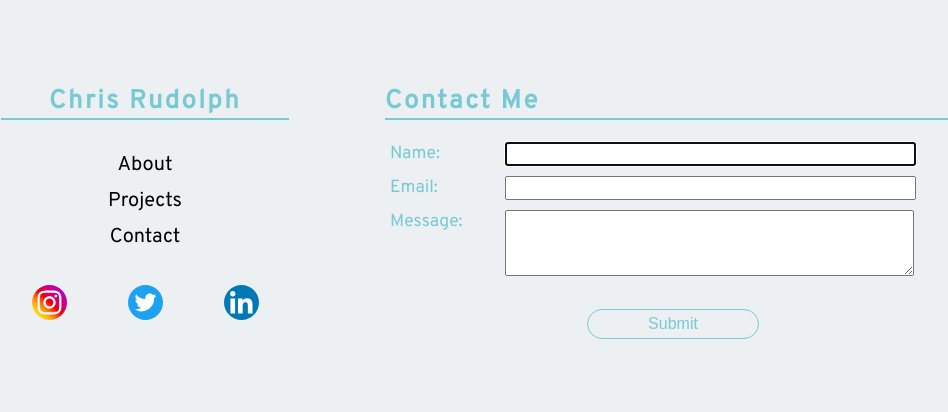
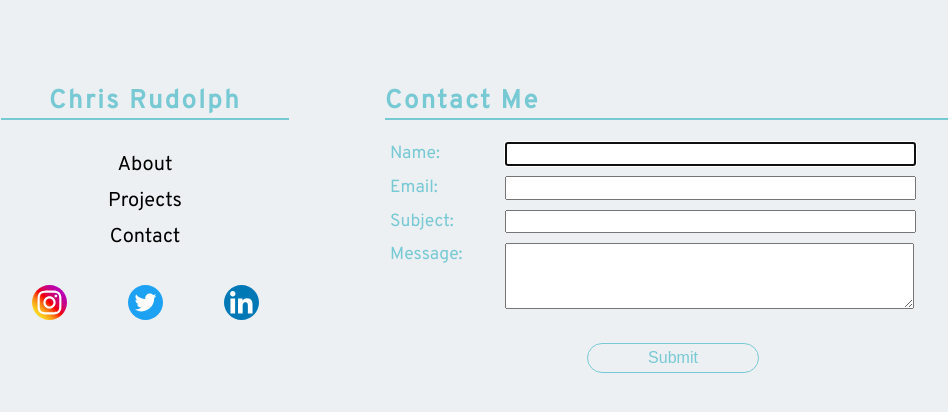
Before and after one commit to chrisjamesr/homepage, a React app: page /contact in a window 1280 px wide. Shown: the top 412 px of the page, without its empty margins (127-1075 px from the left). Built offline with nearby package versions, Linux system fonts and the light colour scheme; a web font is replaced by a local one.

Commit message:
add subject input to form

```diff
--- a/src/components/Main/Contact.js
+++ b/src/components/Main/Contact.js
@@ -6,6 +6,7 @@ class Contact extends React.Component {
     this.state = {
       name: '',
       email: '',
+      subject: '',
       message: ''
     }
   }
@@ -45,6 +46,10 @@ class Contact extends React.Component {
             <input onChange={this.onChange} name="email" type="email" value={this.state.email} />
           </div>
           <div>
+            <label>Subject:</label>
+            <input onChange={this.onChange} name="subject" type="text" value={this.state.subject} />
+          </div>
+          <div>
             <label>Message:</label>
             <textarea onChange={this.onChange} rows="4" name="message" value={this.state.message} />
           </div>
```
